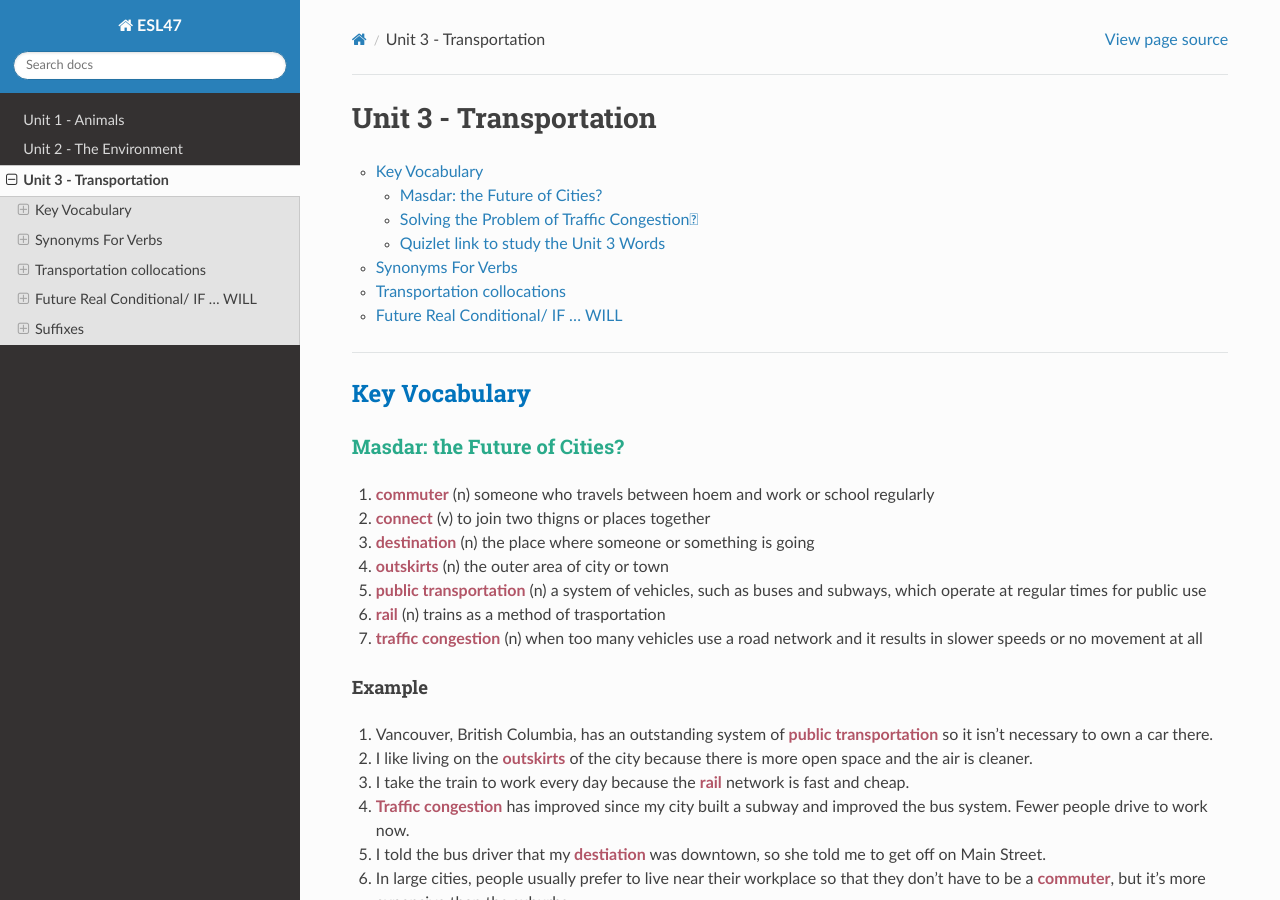
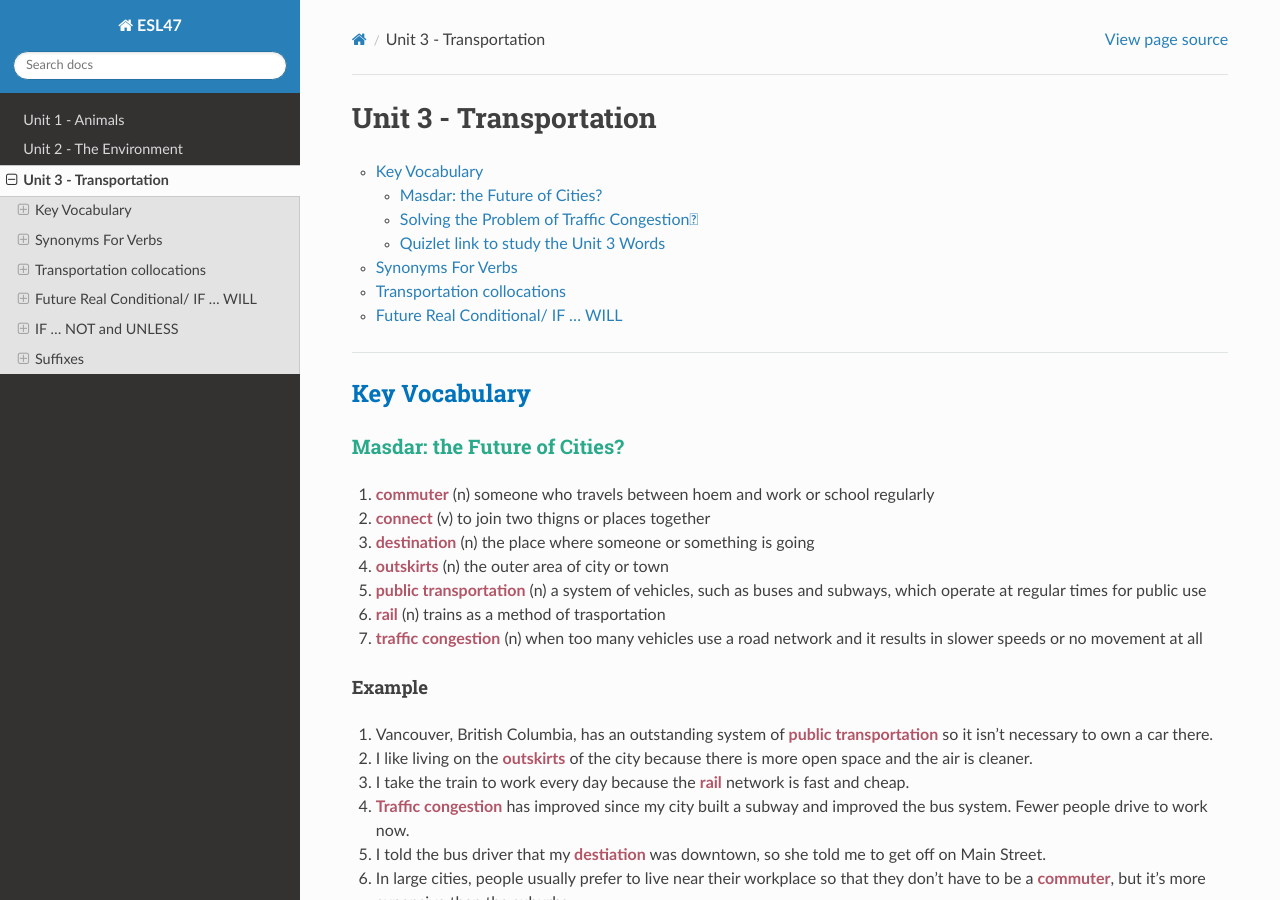
Before and after one commit to vpa24/ESL-47---Intermediate-Low-Integrated-Reading-Writing, a Sphinx documentation site: the page built from docs/source/unit3.md, in a window 1280 px wide and 900 px high. Built offline with Sphinx 7.4.7 and the Read the Docs theme 2.0.0, drawn with Linux system fonts in a browser that asks for light colours.

Commit message:
change if heading

```diff
--- a/docs/source/unit3.md
+++ b/docs/source/unit3.md
@@ -138,7 +138,7 @@ You can also use <i>if</i> and <i>not</i> or <i>unless</i> to describle the cons
    <strong class="ml-2em">If the city doesn't invest in a PRT, there won't be less congestion.</strong>
 </ol>
 
-### IF ... NOT and UNLESS
+## IF ... NOT and UNLESS
 
 <div class="warning" style='background-color:#e3b5a6; border-left: solid #af242a 4px; border-radius: 4px; padding:0.7em; margin-bottom:2em;'>
 <p style='margin-top:1em;'>
```
